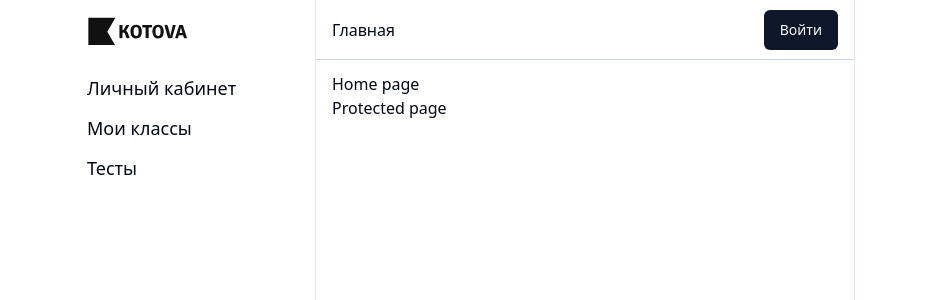
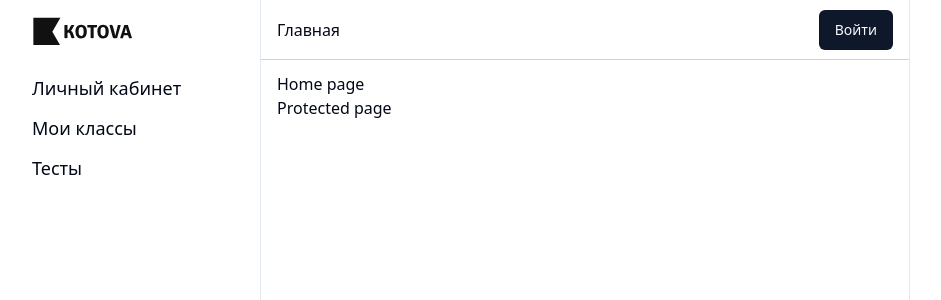
Before and after one commit to netrolite/kotova, a Next.js app: page / in a window 1280 px wide. Shown: the top 300 px of the page, without its empty margins (185-1126 px from the left). Built offline with nearby package versions, Linux system fonts and the light colour scheme; no server answers.

Commit message:
widen main content area

```diff
--- a/src/app/layout.tsx
+++ b/src/app/layout.tsx
@@ -23,9 +23,9 @@ export default async function RootLayout({
     <html lang="ru">
       <SessionProvider {...{ session }}>
         <body className="min-h-screen">
-          <div className="m-auto flex md:max-w-[800px]">
+          <div className="flex w-full justify-center">
             <Sidebar />
-            <main className="min-h-screen w-full md:max-w-[600px] md:border-l md:border-r md:border-slate-200">
+            <main className="min-h-screen w-full md:max-w-[650px] md:border-l md:border-r md:border-slate-200">
               <Header />
               <div className="px-4 py-3">{children}</div>
             </main>
```
